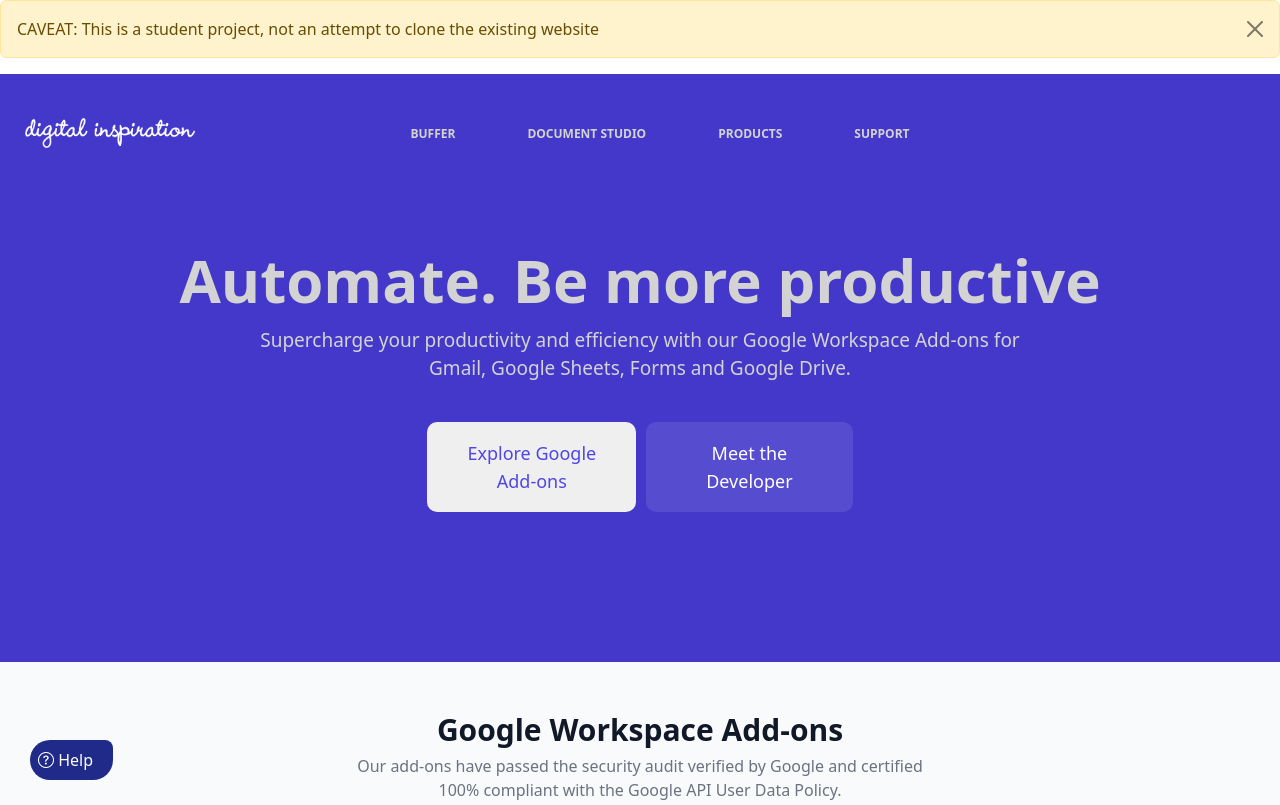
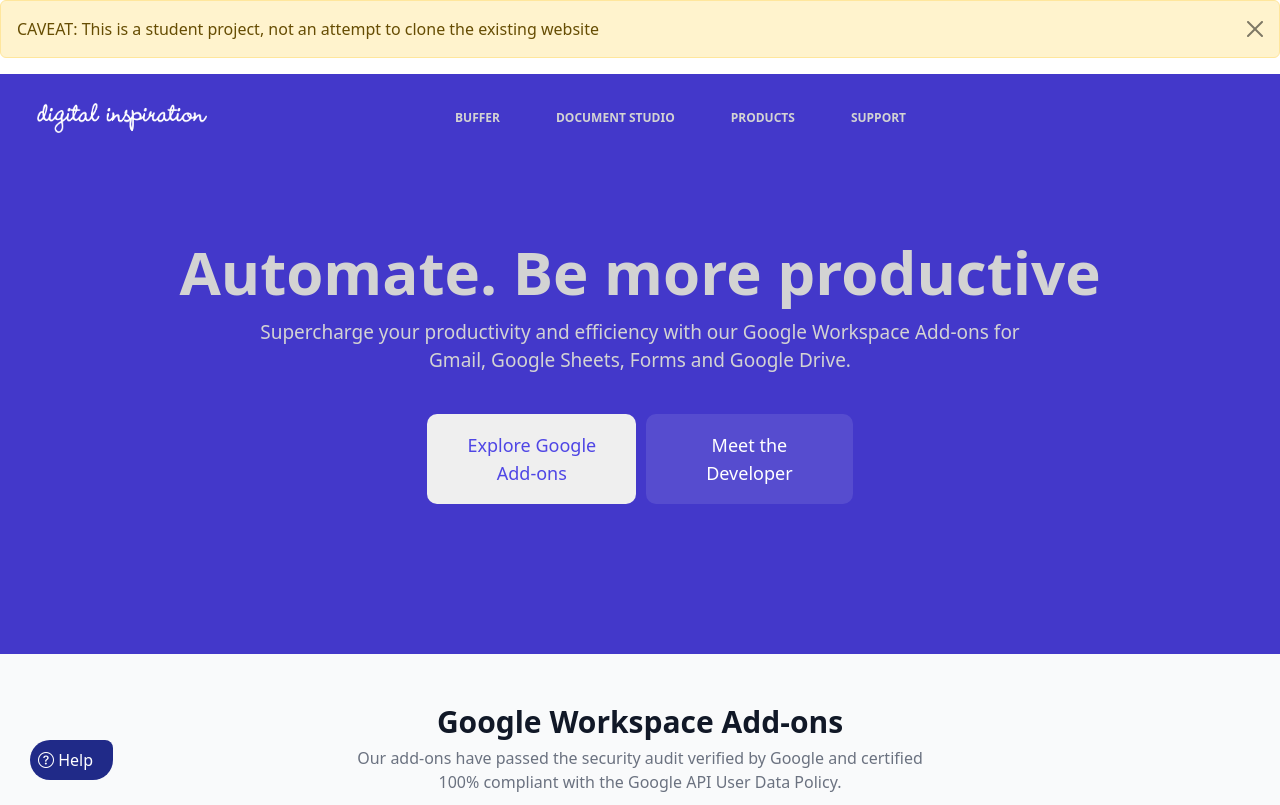
Before and after one commit to Sulamaney/Digital-Inspiration, a plain HTML site: page index.html in a window 1280 px wide. Shown: the top 805 px of the page. Drawn offline with nearby package versions, Linux system fonts and the light colour scheme.

Commit message:
Digital Inpiration

```diff
--- a/index.css
+++ b/index.css
@@ -1,7 +1,7 @@
 .dele {
     width: 170px;
     margin-left: 25px;
-    margin-bottom: -50px;
+    margin-right: 200px;
 }
 .kul p {
     font-family: InterVariable, ui-sans-serif, system-ui, sans-serif, "Apple Color Emoji", "Segoe UI Emoji", "Segoe UI Symbol", "Noto Color Emoji";
@@ -23,7 +23,7 @@
     color: white;
 }
 .ff {
-    padding-left: 190px;
+    margin-left: 190px;
 }
 .kaka {
     font-family: InterVariable, ui-sans-serif, system-ui, sans-serif, "Apple Color Emoji", "Segoe UI Emoji", "Segoe UI Symbol", "Noto Color Emoji";
--- a/index.html
+++ b/index.html
@@ -21,20 +21,26 @@
 
 
     </head>
-    <body>
+    <body style="overflow-x: hidden;">
 
         <div class="alert alert-warning alert-dismissible">
             CAVEAT: This is a student project, not an attempt to clone the existing website
             <button class="btn-close" data-bs-dismiss="alert" aria-label="&times;"></button>
         </div>
 
+
         <div class="fk">
+            <nav class="navbar navbar-expand-lg fk">
+                <div class="container-fluid kul">
                     <img src="large.png" alt="responsive website" style="display: inline-block;" class="dele">
 
-
-            <ul class="nav justify-content-center kul">
+                  <button class="navbar-toggler" type="button" data-bs-toggle="collapse" data-bs-target="#navbarNavDropdown">
+                    <span class="navbar-toggler-icon"></span>
+                  </button>
+                  <div class="collapse navbar-collapse" id="navbarNavDropdown">
+                        <ul class="navbar-nav">
                         <li class="nav-item">
-                  <a class="nav-link active" href="https://buffer-hazel.vercel.app">BUFFER</a>
+                            <a class="nav-link ff" href="https://buffer-hazel.vercel.app">BUFFER</a>
                         </li>
                         <li class="nav-item">
                             <a class="nav-link" href="#">DOCUMENT STUDIO </a>
@@ -46,6 +52,9 @@
                             <a class="nav-link" href="#">SUPPORT</a>
                         </li>
                         </ul>
+                  </div>
+                </div>
+            </nav>
 
             <div>
                 <p class="kaka">
```
Lines whose indentation alone changed are shown as unchanged.
